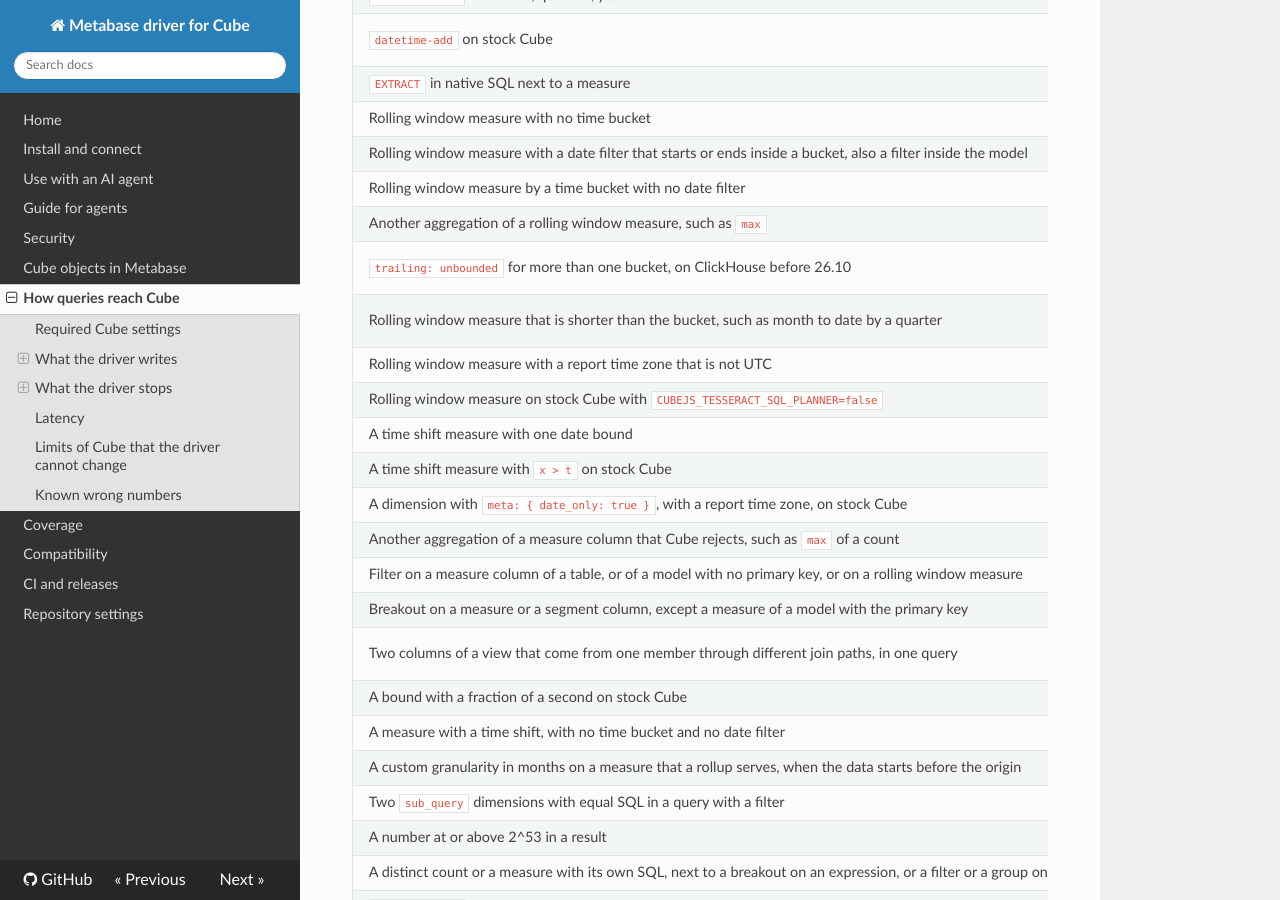
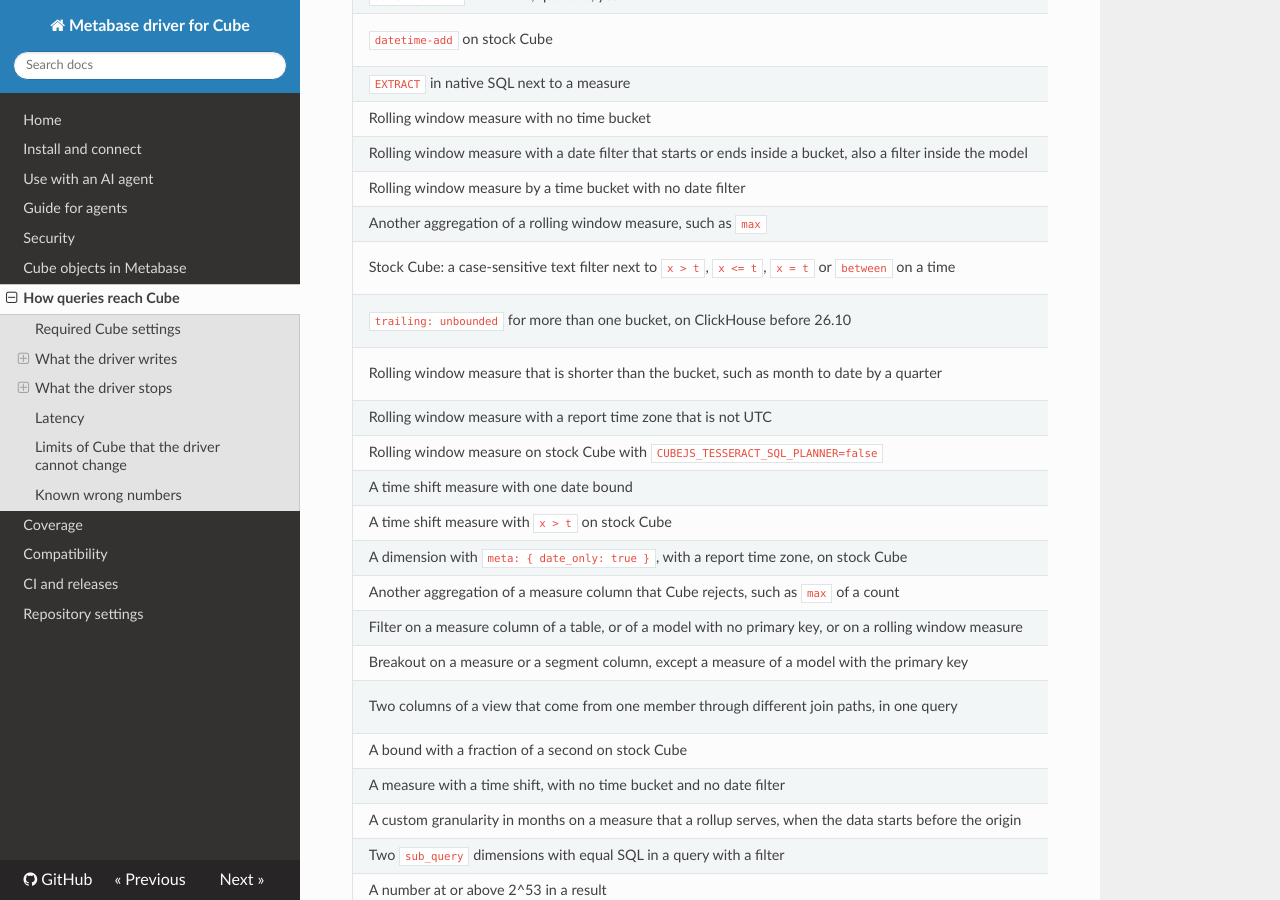
Before and after one commit to andrewkomkov/metabase-cube-driver, an MkDocs documentation site: the page built from docs/query-compilation.md, in a window 1280 px wide and 900 px high, scrolled down 4088 px. Built offline with MkDocs 1.6.1, drawn with Linux system fonts in a browser that asks for light colours; nearby versions of some CDN libraries; some of the changed text lies outside the part shown.

Commit message:
docs: add the limits of a literal with an offset and a bound next to a text filter
Also fix a static field reference that clj-kondo rejects.

```diff
--- a/docs/query-compilation.md
+++ b/docs/query-compilation.md
@@ -108,6 +108,7 @@
 | Rolling window measure with a date filter that starts or ends inside a bucket, also a filter inside the model | Cube computes the whole bucket and does not apply that part of the filter, with no error. Use whole buckets, or a smaller bucket. |
 | Rolling window measure by a time bucket with no date filter | Cube fails with `Date range is required for time series`. |
 | Another aggregation of a rolling window measure, such as `max` | Cube cannot compute it. |
+| Stock Cube: a case-sensitive text filter next to `x > t`, `x <= t`, `x = t` or `between` on a time | The text filter sends the query to the database, and there stock Cube compares a time in whole seconds. On a `DateTime64`, the rows of the second after `t` go to the wrong side. Cube does not show the type of a column, so the driver stops this for each time column. `>=` and `<` stay right. The dialect has no such limit. |
 | `trailing: unbounded` for more than one bucket, on ClickHouse before 26.10 | Cube writes a join with only an inequality, and ClickHouse before 26.10 rejects it: `Cannot determine join keys in JOIN ON expression`. One bucket works. ClickHouse 26.10 runs this join and gives the truth. |
 | Rolling window measure that is shorter than the bucket, such as month to date by a quarter | Cube can add the windows of the whole bucket, and no one number is what this means. A window of 30 days counts as a month, so it is allowed by a month. `/v1/sql` shows the window. |
 | Rolling window measure with a report time zone that is not UTC | Cube adds the wrong months together, also on its REST API. |
@@ -199,6 +200,7 @@
 | Stock Cube: native `x >= a AND x < b` on a `DateTime64`, or the same filter from the query builder on a column with a rollup | The range ends at the last whole second before `b`, so the rows of that second are out. Cube does not show the type of a column. [The ClickHouse dialect](https://github.com/andrewkomkov/metabase-cube-driver/tree/main/cube-clickhouse) gives the truth. | `native.bound.datetime64_last_second_limit` |
 | Stock Cube: native `NOT (x > t)` on a `DateTime64` | SQL push-down compares whole seconds, so the rows inside the second of `t` count as not after `t`. The query builder writes `x <= t`. The dialect gives the truth. | None |
 | Stock Cube with a report time zone that is not UTC: a `Date` or `Date32` column | Cube reads it as a time at midnight UTC, so a row can move to another day, in a bucket and in a filter. Cube does not show the type of a column. A dimension with `meta: { date_only: true }` stops. The dialect reads it as midnight in the zone. | `grid.compact.report_zone` |
+| A filter on a time with an offset in its literal, as `2025-06-15T11:00:00Z`, with a report time zone that is not UTC | Metabase core drops the offset of a literal on a `type/DateTime` column before the driver gets the query, so the literal is a local time. Base type `type/DateTimeWithLocalTZ` keeps the offset, but Metabase core then writes the end of a month filter with the offset of its start, so a filter on March gets one hour of April in New York. Postgres with `timestamptz` shows the same. | `grid.compact.report_zone` |
 | Stock Cube: a raw `DateTime64` value | It shows whole seconds. Buckets are right. The dialect keeps the milliseconds. | `clickhouse.datetime64_millis` |
 | Native `COUNT(*)` on no rows in a text with more than one `SELECT` or with a grouping, on a cube with a rollup | `NULL` where SQL gives 0. Only a rollup gives this, because Cube reads it with `SUM`. | `native.count_on_no_rows` |
 | Native SQL in a shape that the scan does not read. The scan is not a SQL parser, and it reads the shapes in [Native SQL](#native-sql). | The same wrong numbers that the scan stops in the plain shape. | `native.bound.strict_lower_refused`, `native.subquery_filter_refused` |
```
Also changed, not shown: 1 other file.
